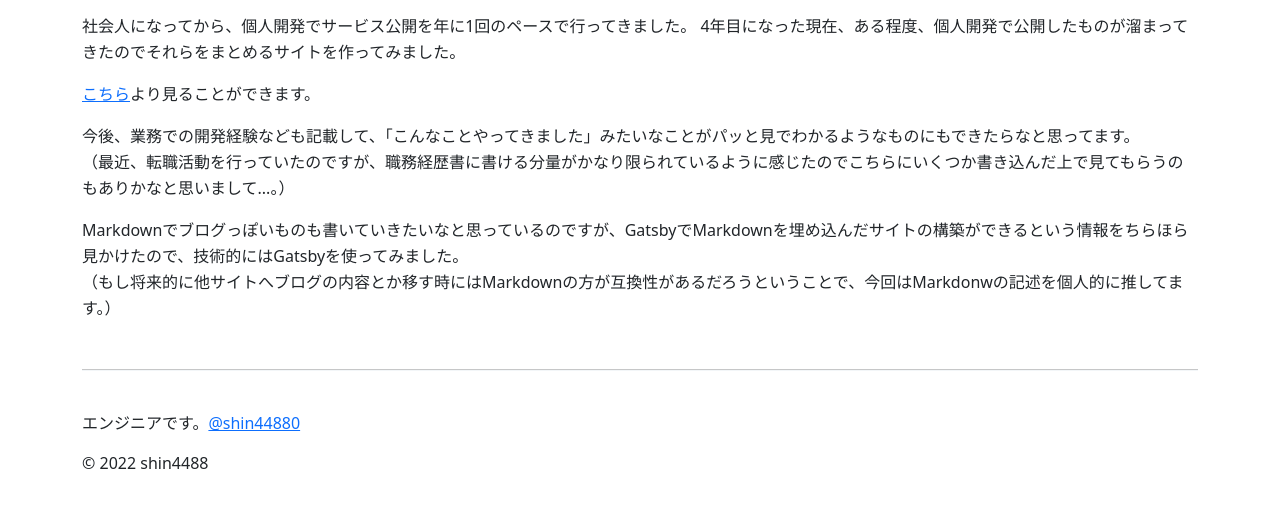
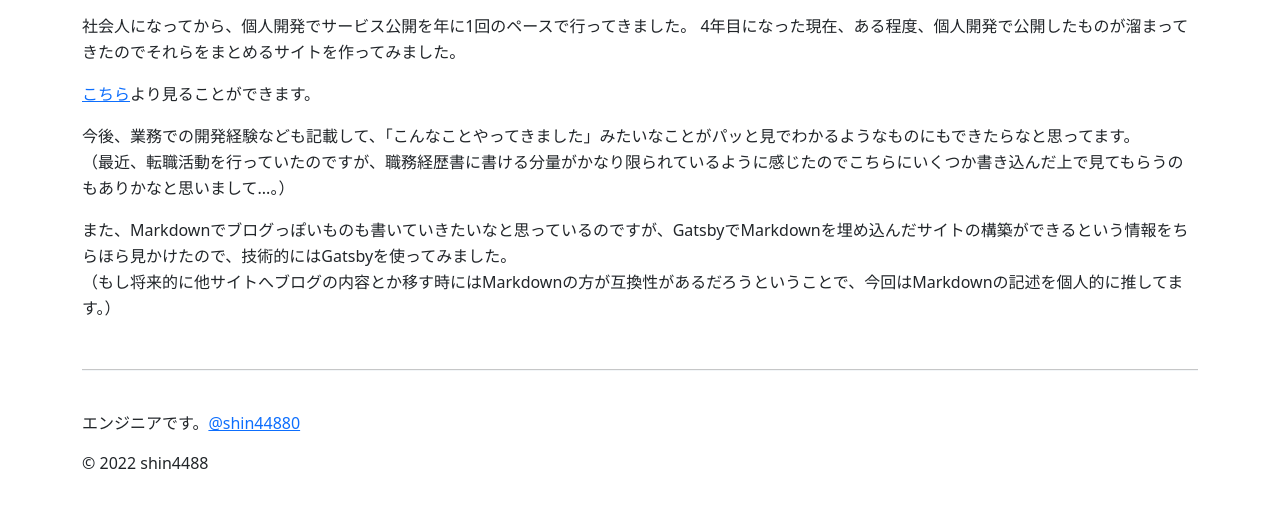
Before and after one commit to shin4488/dev-log, a Gatsby site: page /2022-08-24-introduction/ in a window 1280 px wide. Shown: the part 180-688 px from the top of the page. Built offline with nearby package versions, Linux system fonts and the light colour scheme; Gatsby itself is replaced by a stand-in of ours.

Commit message:
fix: typo

```diff
--- a/content/blog/2022-08-24-introduction/index.md
+++ b/content/blog/2022-08-24-introduction/index.md
@@ -13,5 +13,5 @@ tags: [個人開発, gatsby]
 今後、業務での開発経験なども記載して、「こんなことやってきました」みたいなことがパッと見でわかるようなものにもできたらなと思ってます。
 （最近、転職活動を行っていたのですが、職務経歴書に書ける分量がかなり限られているように感じたのでこちらにいくつか書き込んだ上で見てもらうのもありかなと思いまして...。）
 
-Markdownでブログっぽいものも書いていきたいなと思っているのですが、GatsbyでMarkdownを埋め込んだサイトの構築ができるという情報をちらほら見かけたので、技術的にはGatsbyを使ってみました。
-（もし将来的に他サイトへブログの内容とか移す時にはMarkdownの方が互換性があるだろうということで、今回はMarkdonwの記述を個人的に推してます。）
+また、Markdownでブログっぽいものも書いていきたいなと思っているのですが、GatsbyでMarkdownを埋め込んだサイトの構築ができるという情報をちらほら見かけたので、技術的にはGatsbyを使ってみました。
+（もし将来的に他サイトへブログの内容とか移す時にはMarkdownの方が互換性があるだろうということで、今回はMarkdownの記述を個人的に推してます。）
```
